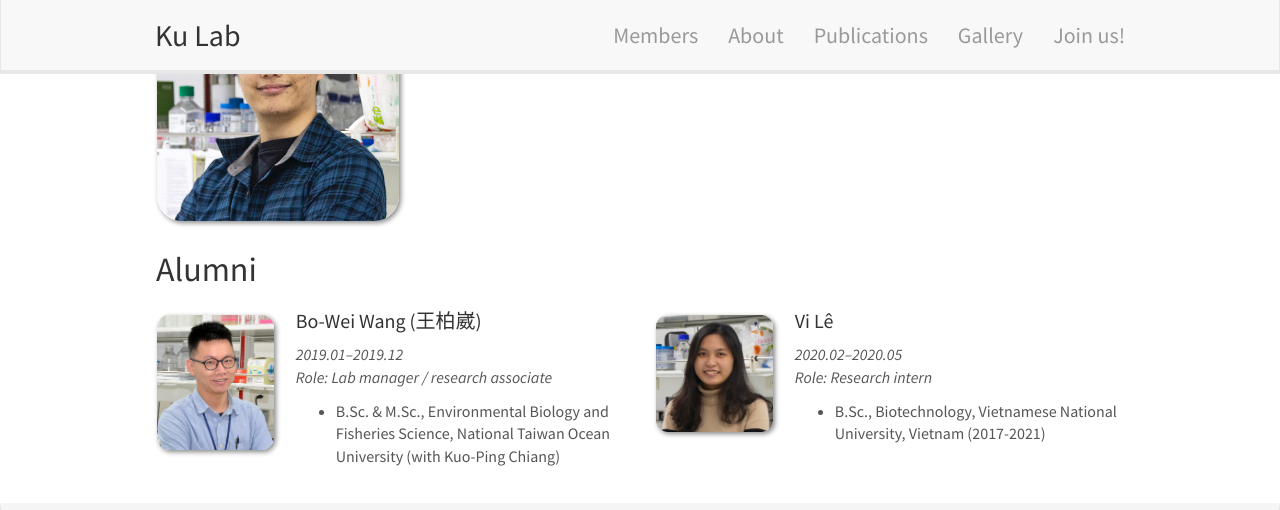
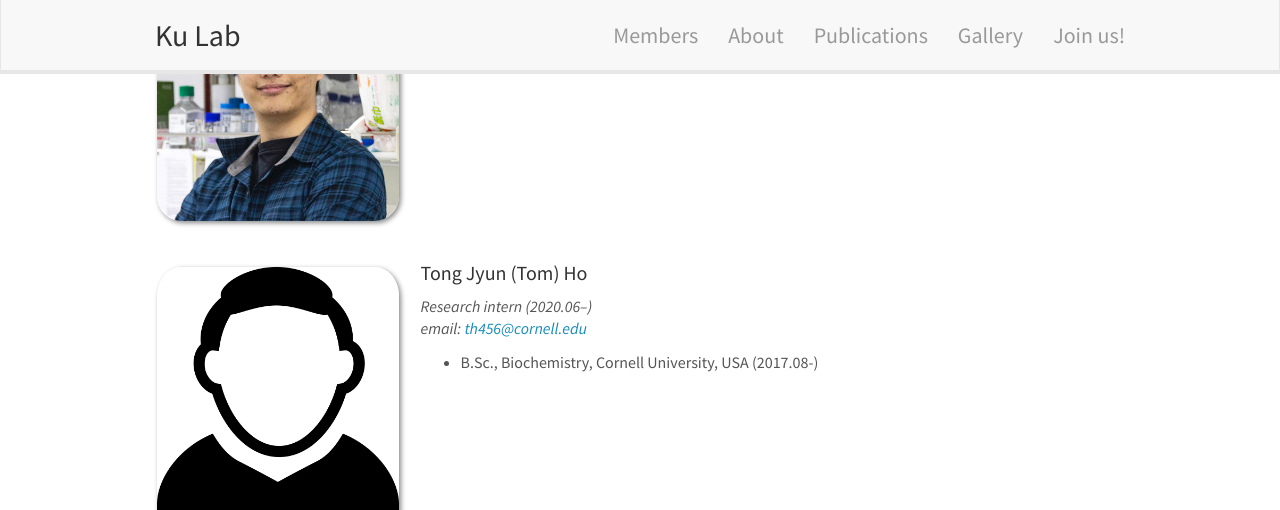
Before and after one commit to tzutongkao/Kao_Lab, a Jekyll site: the page built from _pages/team.md, in a window 1280 px wide and 900 px high, scrolled down 1740 px, cut to the strip 0-510 px from the top of the window. Built offline with Jekyll 4.4.1, drawn with Linux system fonts in a browser that asks for light colours; nearby versions of some CDN libraries.

Commit message:
Update team_members.yml

```diff
--- a/_data/team_members.yml
+++ b/_data/team_members.yml
@@ -49,3 +49,10 @@
   email: siwat.chang123@gmail.com
   number_educ: 1
   education1: B.Sc., Biochemistry, Imperial College London, UK
+
+- name: Tong Jyun (Tom) Ho
+  photo: avatar.jpg
+  info: Research intern (2020.06–)
+  email: th456@cornell.edu
+  number_educ: 1
+  education1: B.Sc., Biochemistry, Cornell University, USA (2017.08-)
```
